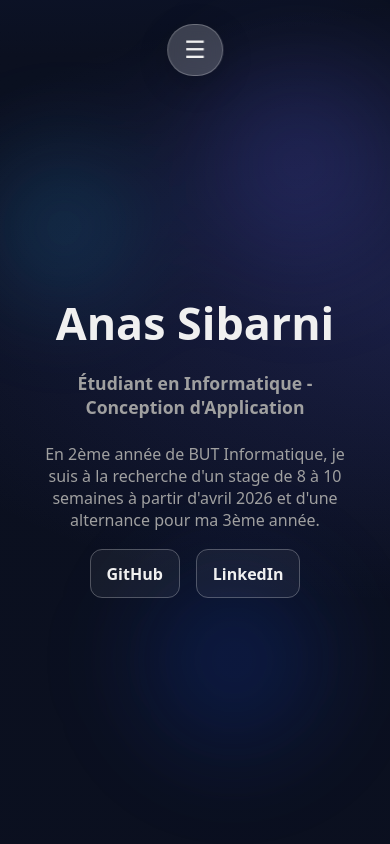
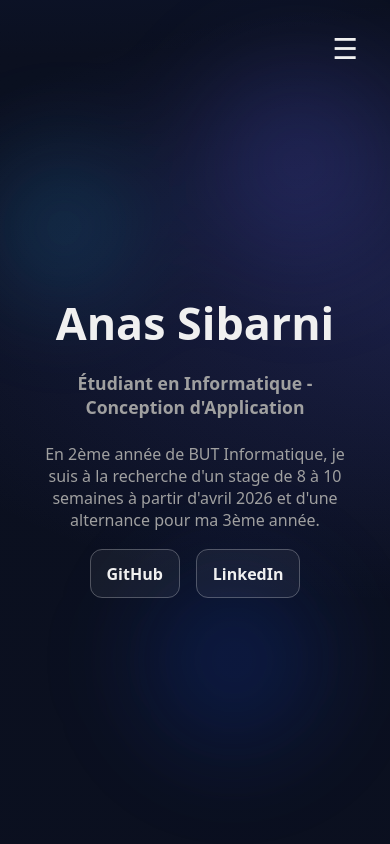
Before and after one commit to Anas-SIBARNI/portfolio, a Vue app: page / in a window 390 px wide. Shown: the top 844 px of the page. Built offline with nearby package versions, Linux system fonts and the light colour scheme.

Commit message:
style et placement bouton hamburger

```diff
--- a/src/components/Navbar.vue
+++ b/src/components/Navbar.vue
@@ -19,28 +19,27 @@ const menuOuvert = ref(false);
 <style scoped>
 /* --- Style de la barre "Pilule" --- */
 .navbar {
+  /* Position */
   position: fixed;
   top: 1.5rem;
-  left: 50%;
-  transform: translateX(-50%);
+  right: 1.5rem; /* barre à droite */
   z-index: 100;
-
-  background: rgba(255, 255, 255, 0.2);
-  backdrop-filter: blur(10px);
-  border: 1px solid rgba(255, 255, 255, 0.25);
-  border-radius: 999px;
-  box-shadow: 0 8px 32px 0 rgba(0, 0, 0, 0.2);
-  padding: 0.5rem;
 }
 
 .menu-hamburger {
-  display: block; /* Visible sur mobile */
-  font-size: 1.5rem;
+  display: block;
+  font-size: 1.8rem;
   background: none;
   border: none;
   color: var(--couleur-texte);
   cursor: pointer;
-  padding: 0.2rem 0.5rem;
+  padding: 0.5rem; /* Zone de clic plus grande */
+  border-radius: 8px; /* Bords arrondis pour l'effet de survol */
+  transition: background-color 0.2s ease;
+}
+
+.menu-hamburger:hover {
+  background-color: rgba(255, 255, 255, 0.1);
 }
 
 
```
